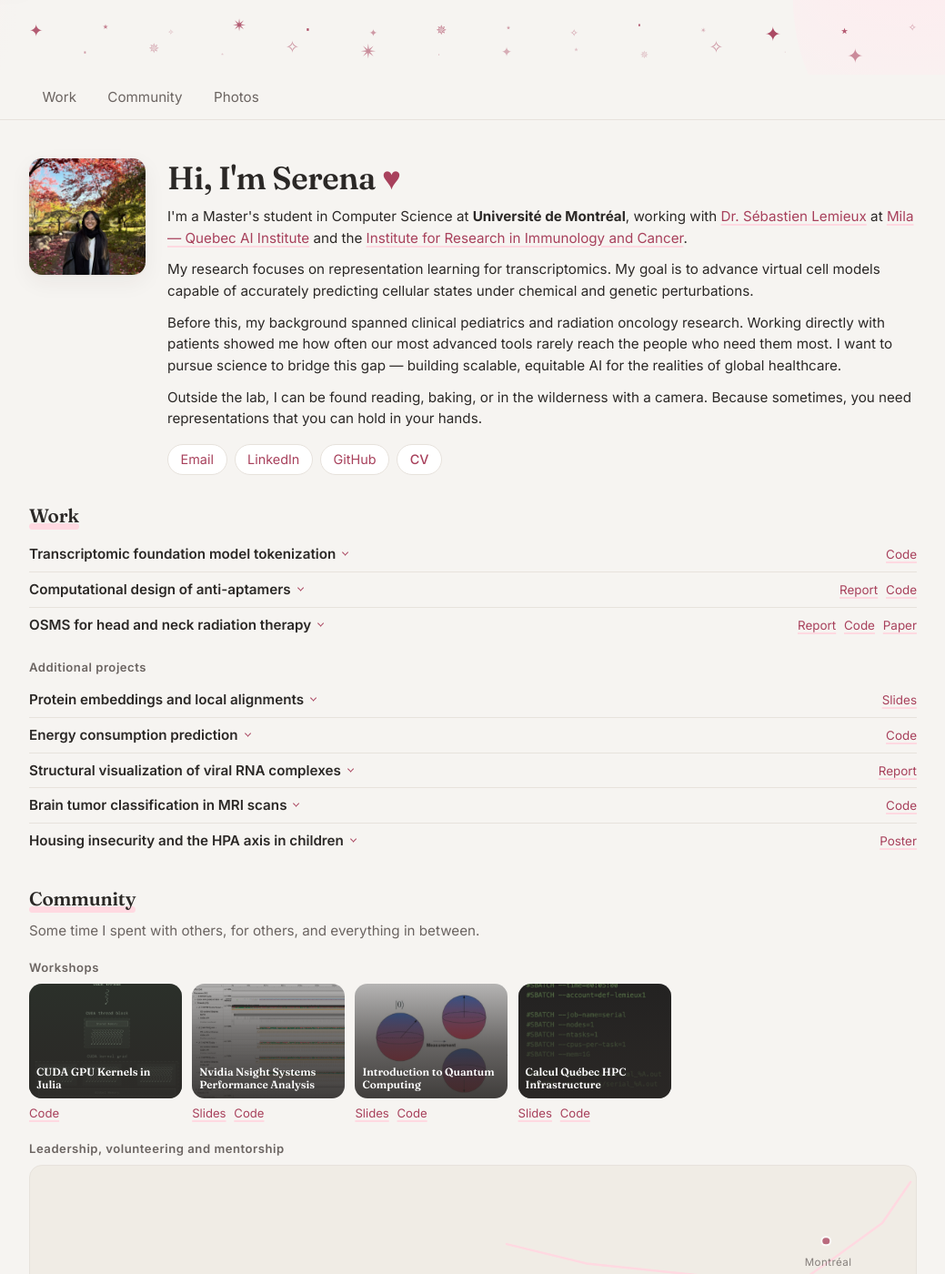
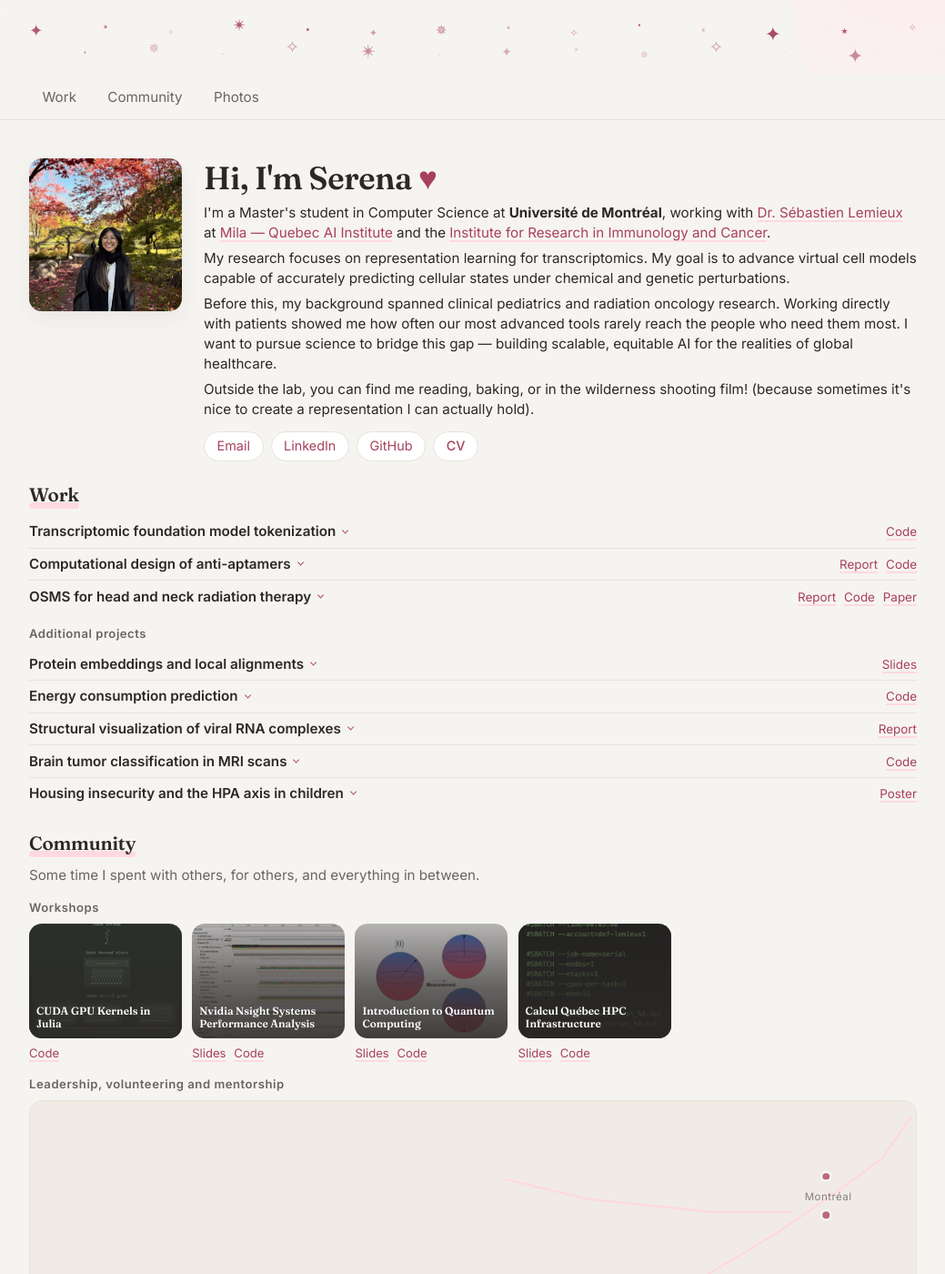
Before and after one commit to sktchan/sktchan.github.io, a Jekyll site: the page built from index.html, in a window 1280 px wide and 1400 px high. Shown: the whole window at 91% size, without its empty margins (120-1159 px from the left). Built offline with Jekyll 4.4.1, drawn with Linux system fonts in a browser that asks for light colours.

Commit message:
Larger portrait, revised closing line, tighter spacing
Portrait goes from 8rem to 10.5rem (8.5rem on narrow screens).

The closing intro sentence is replaced with Serena's wording.

Spacing tightened another notch across the page, and the intro specifically gets
its own treatment — closer leading and smaller paragraph gaps than body copy
elsewhere, since it reads as one block rather than separate sections. Without
that the bigger photo would have cancelled out the gain: the first pass took the
intro from 348px to 356px, i.e. slightly taller.

Measured: intro 348px to 333px despite the larger portrait, page 3084px to
2997px.

.cv-doc sets its own sizes, so the CV document and its print output are
unaffected — verified unchanged.

Co-Authored-By: Claude Opus 5 <noreply@anthropic.com>

```diff
--- a/assets/css/main.scss
+++ b/assets/css/main.scss
@@ -84,7 +84,7 @@ h1, h2, h3, h4 {
 }
 
 h1 { font-size: clamp(1.7rem, 1.3rem + 1.6vw, 2.2rem); }
-h2 { font-size: 1.3rem; margin-top: 1.75rem; }
+h2 { font-size: 1.3rem; margin-top: 1.4rem; }
 h3 { font-size: 1.05rem; margin-top: 1.25rem; }
 
 p { margin: 0 0 .7rem; }
@@ -158,7 +158,7 @@ code {
 
 .wrap--wide { max-width: var(--wide); }
 
-.site-main { padding-bottom: 2.5rem; }
+.site-main { padding-bottom: 2rem; }
 
 /* Two soft pink blobs behind the header. Pure CSS — no image requests, and
    they are what keeps the page from reading as a plain document. */
@@ -308,24 +308,30 @@ html { scroll-behavior: smooth; }
   display: flex;
   gap: 1.5rem;
   align-items: flex-start;
-  margin-bottom: .5rem;
+  margin-bottom: .25rem;
 }
 
 .intro__photo {
   flex: 0 0 auto;
-  width: 8rem;
-  height: 8rem;
+  width: 10.5rem;
+  height: 10.5rem;
   object-fit: cover;
   border-radius: var(--radius);
   box-shadow: var(--shadow);
 }
 
 .intro__body { flex: 1 1 auto; min-width: 0; }
+
+/* The intro is four short paragraphs read as one block, so it's set tighter
+   than body copy elsewhere — closer leading and smaller gaps between them. */
+.intro__body { line-height: 1.45; }
+.intro__body p { margin-bottom: .38rem; }
+.intro__body h1 { margin-bottom: .3rem; }
 .intro__body > :last-child { margin-bottom: 0; }
 
 @media (max-width: 34rem) {
   .intro { flex-direction: column; gap: 1.25rem; }
-  .intro__photo { width: 7.5rem; height: 7.5rem; }
+  .intro__photo { width: 8.5rem; height: 8.5rem; }
 }
 
 /* ─── link row (email / scholar / github …) ───────────────────────────────── */
@@ -336,7 +342,7 @@ html { scroll-behavior: smooth; }
   gap: .5rem;
   list-style: none;
   padding: 0;
-  margin: 1rem 0 0;
+  margin: .8rem 0 0;
 }
 
 .linkrow a {
@@ -394,7 +400,7 @@ html { scroll-behavior: smooth; }
 
 /* ─── sections on the one-pager ───────────────────────────────────────────── */
 
-.band { margin-top: 2rem; }
+.band { margin-top: 1.5rem; }
 
 .band__sub {
   font-family: var(--sans);
@@ -402,7 +408,7 @@ html { scroll-behavior: smooth; }
   font-weight: 600;
   letter-spacing: .04em;
   color: var(--ink-muted);
-  margin: 1.25rem 0 .3rem;
+  margin: .95rem 0 .25rem;
 }
 
 .band__note {
@@ -413,7 +419,7 @@ html { scroll-behavior: smooth; }
 /* One introductory sentence under a section heading. */
 .band__intro {
   max-width: var(--measure);
-  margin: .35rem 0 .9rem;
+  margin: .3rem 0 .7rem;
   color: var(--ink-muted);
 }
 
@@ -479,7 +485,7 @@ html { scroll-behavior: smooth; }
   flex-wrap: wrap;
   align-items: baseline;
   gap: .3rem .9rem;
-  padding: .5rem 0;
+  padding: .4rem 0;
   border-bottom: 1px solid var(--rule);
 }
 
--- a/index.html
+++ b/index.html
@@ -45,9 +45,9 @@ wide: true
       realities of global healthcare.
     </p>
     <p>
-      Outside the lab, I can be found reading, baking, or in the wilderness with
-      a camera. Because sometimes, you need representations that you can hold in
-      your hands.
+      Outside the lab, you can find me reading, baking, or in the wilderness
+      shooting film! (because sometimes it's nice to create a representation I
+      can actually hold).
     </p>
 
     {%- comment -%}
```
